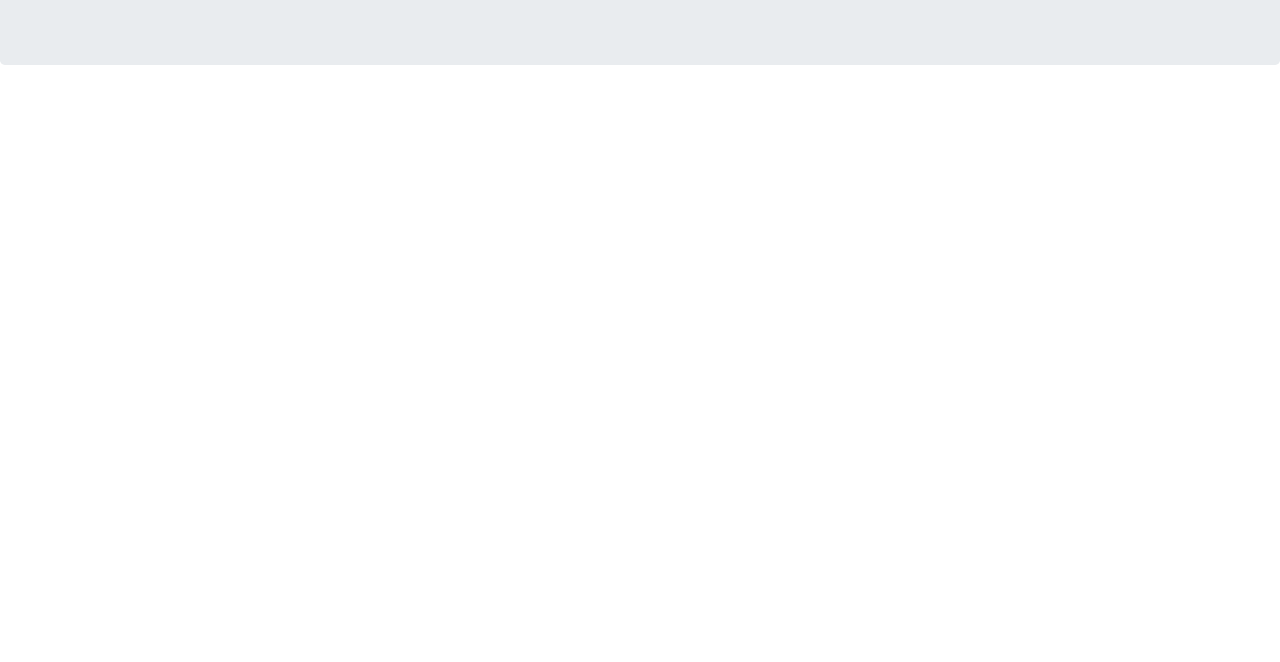
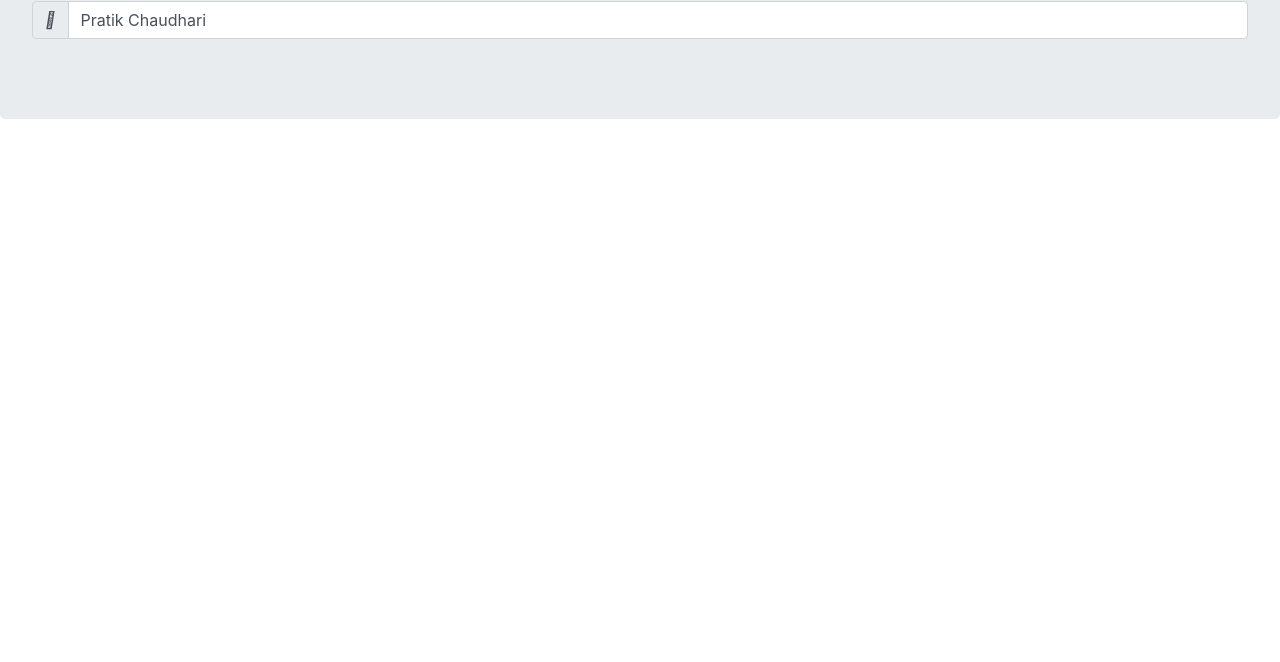
Before and after one commit to it3049c-fall22-henderson/chatting-application-pratxks, a website: page index.html in a window 1280 px wide. Shown: the part 138-800 px from the top of the page. Drawn offline with Linux system fonts and the light colour scheme.

Commit message:
Finished Header code

```diff
--- a/index.html
+++ b/index.html
@@ -17,7 +17,16 @@
         <header>
             <div class="jumbotron">
                 <h1 class="display-4">IT-3049C Chat</h1>
-              </div>
+                <div class="input-group mb-3">
+                    <div class="input-group-prepend">
+                      <span class="input-group-text">
+                        <i class="fa-solid fa-user"></i>
+                      </span>
+                    </div>
+                    <input id="my-name-input" value="Pratik Chaudhari" type="text" class="form-control" placeholder="Name">
+
+                </div>
+            </div>
         </header>
 
         <div id="chat">
```
